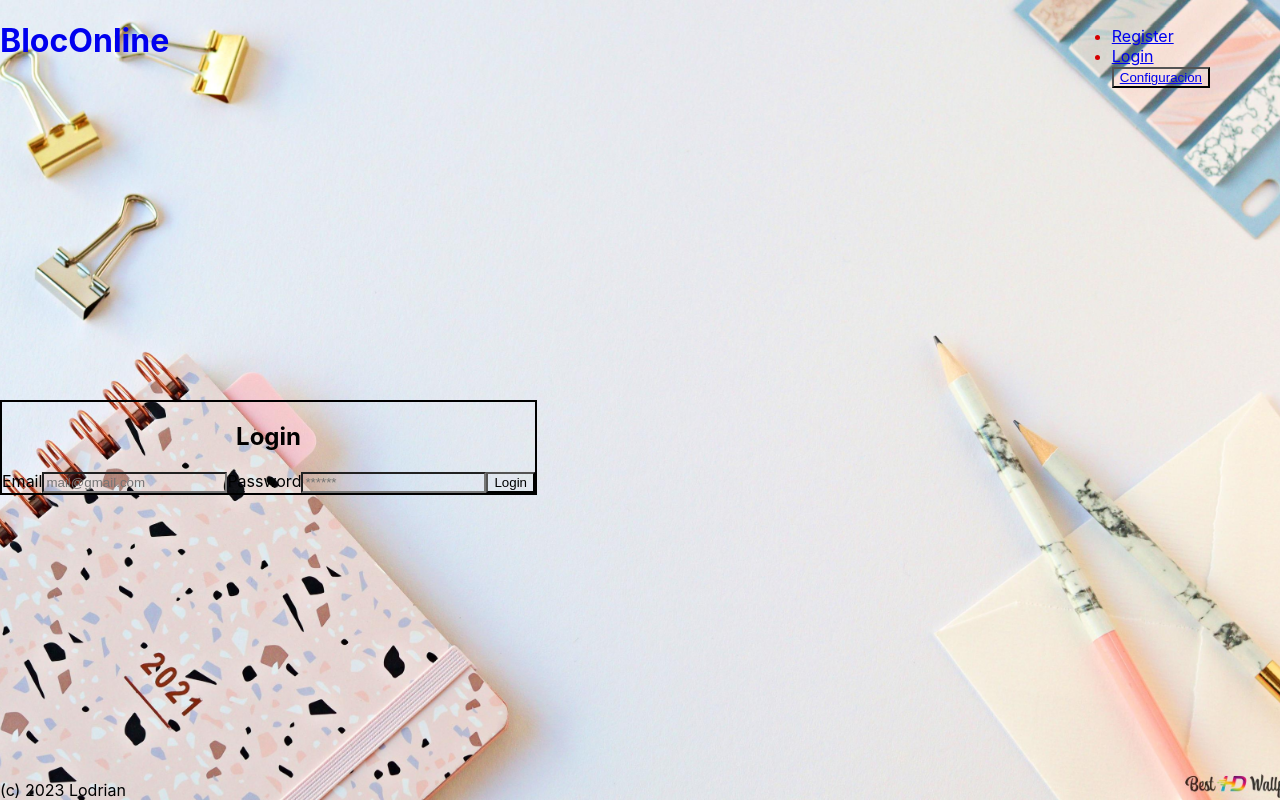
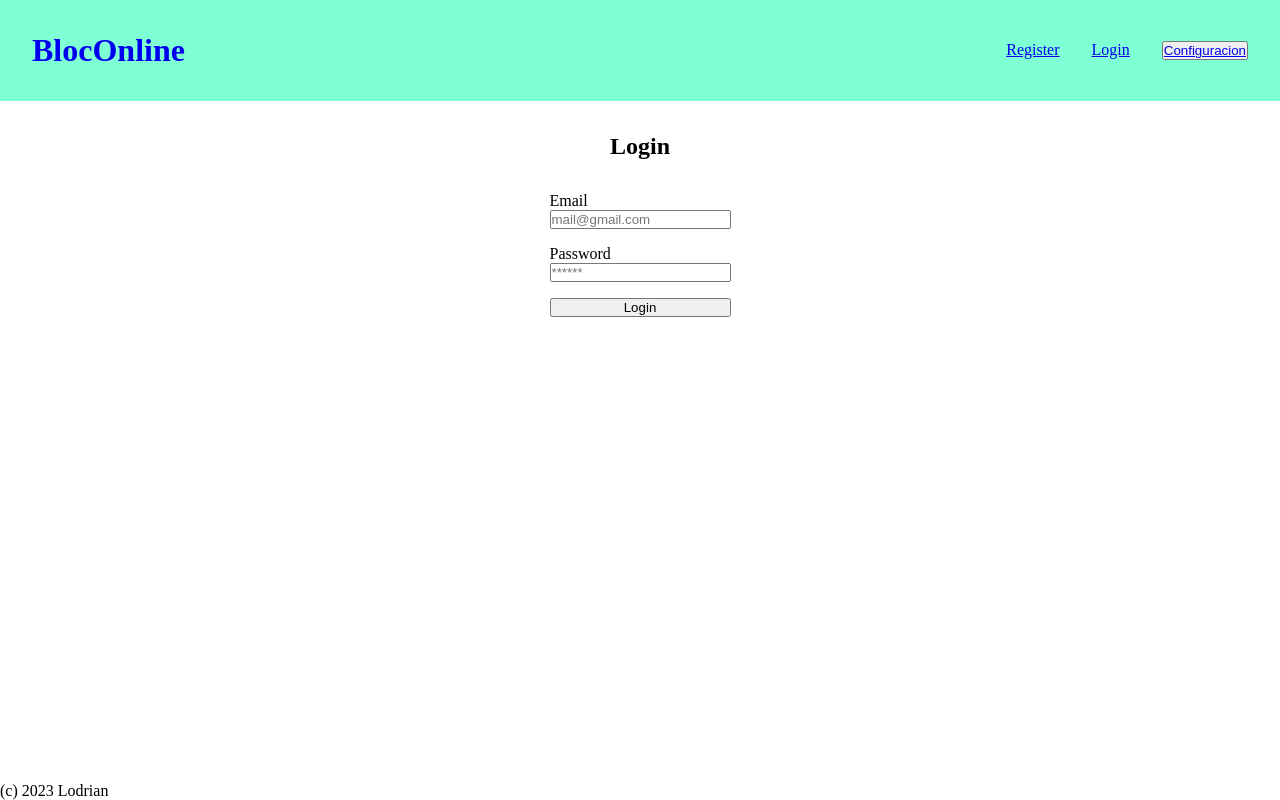
Before and after one commit to AdrianRiveraSegade/reactNotas, a React (Create React App) app: page /login in a window 1280 px wide. Built offline with nearby package versions, Linux system fonts and the light colour scheme.

Commit message:
mas arreglos

```diff
--- a/src/components/Auth.css
+++ b/src/components/Auth.css
@@ -1,11 +1,5 @@
-.head,
 .headLeft {
-  color: rgb(213, 0, 0);
-  text-decoration: none;
-} /* PORQUE NO FUNCIONA ESTO!! HALP*/
-
-.headLeft {
-  position: absolute;
-  top: 10px;
-  right: 70px;
+  list-style: none;
+  display: flex;
+  gap: 2rem;
 }
--- a/src/components/Header.css
+++ b/src/components/Header.css
@@ -1,12 +1,7 @@
 header {
-  position: fixed;
-  width: 100%;
-  content: "";
-  display: block;
-  position: absolute;
-  left: 0;
-  top: 0;
-  z-index: -1;
+  padding: 2rem;
+  display: flex;
+  justify-content: space-between;
+  align-items: center;
+  background-color: aquamarine;
 }
-
-/* HALP el boton de login y register no puedo ponerlo a la derecha */
--- a/src/components/LoginForm.js
+++ b/src/components/LoginForm.js
@@ -56,6 +56,7 @@ const LoginForm = () => {
 
   return (
     <form className="loginForm" onSubmit={handleLogin}>
+      <div>
         <label htmlFor="email">Email</label>
         <input
           id="email"
@@ -66,6 +67,8 @@ const LoginForm = () => {
           }}
           placeholder="mail@gmail.com"
         />
+      </div>
+      <div>
         <label htmlFor="password">Password</label>
         <input
           id="password"
@@ -76,6 +79,7 @@ const LoginForm = () => {
           }}
           placeholder="******"
         />
+      </div>
 
       <button disabled={loading}>Login</button>
     </form>
--- a/src/components/NewNoteForm.js
+++ b/src/components/NewNoteForm.js
@@ -56,7 +56,7 @@ const NewNoteForm = () => {
               throw new Error(body.message);
             } else {
               //Redireccionamos al usuario a la pagina principal
-              navigate("/");
+              navigate("/list");
             }
           } catch (error) {
             console.error(error);
--- a/src/components/Note.js
+++ b/src/components/Note.js
@@ -2,22 +2,33 @@ import NotePhoto from "./NotePhotos";
 import getTimeAgo from "../utils/getTimeAgo";
 
 const Note = ({ id, user_id, text, image, title, created_at }) => {
+  const deleteNote = async (id) => {
+    return false;
+  };
+
+  // if (id) console.log(id, user_id, text, image, title, created_at);
+
   return (
     <article className="entry">
+      {id && (
+        <>
           <header>
-        <h3>[title]</h3>
+            <h3>{title || "Sin titulo"}</h3>
           </header>
 
           <p>{text}</p>
 
-      {image?.length > 0 && <NotePhoto photos={image} title={title} />}
+          {image && <NotePhoto photos={image} title={title} />}
 
           <footer>
             <p className="noteDateAuthor">
               Publicado por <span>usuario {user_id}</span>
               {getTimeAgo(new Date(created_at))}
             </p>
+            <button onClick={() => deleteNote(id)}>Borrar nota</button>
           </footer>
+        </>
+      )}
     </article>
   );
 };
--- a/src/components/NoteList.js
+++ b/src/components/NoteList.js
@@ -4,7 +4,7 @@ import Note from "./Note";
 const NoteList = ({ notes }) => {
   return (
     <ul className="noteList">
-      {notes.map((note) => {
+      {notes?.map((note) => {
         const { id, user_id, text, created_at, title } = note;
 
         return (
--- a/src/hooks/useNoteByID.js
+++ b/src/hooks/useNoteByID.js
@@ -22,7 +22,7 @@ const useNoteById = (id) => {
           throw new Error(body.message);
         }
 
-        setNote(body.data.note);
+        setNote(body.data);
       } catch (error) {
         console.error(error);
         setErrorMessage(error.message);
@@ -30,10 +30,11 @@ const useNoteById = (id) => {
         setLoading(false);
       }
     };
+
     fetchNoteById();
-  }, [id]);
+  }, [token, id]);
 
-  return { note, loading, errorMessage };
+  return { note, setNote, loading, errorMessage };
 };
 
 export default useNoteById;
--- a/src/hooks/useNotes.js
+++ b/src/hooks/useNotes.js
@@ -5,9 +5,9 @@ import { useSearchParams } from "react-router-dom";
 //este hook carga las notas de la API y devuelve las notas en un objeto
 const useNotes = () => {
   const [notes, setNotes] = useState([]);
+  const [searchParams, setSearchParams] = useSearchParams();
   const [errorMessage, setErrorMessage] = useState("");
   const [loading, setLoading] = useState(false);
-  const [searchParams, setSearchParams] = useSearchParams();
 
   const { token } = useTokenContext();
 
@@ -35,7 +35,7 @@ const useNotes = () => {
         }
 
         //Cargamos los datos de las notas en el estado notas
-        setNotes(body.data.notes);
+        setNotes(body.data);
       } catch (error) {
         //Si salta algun error metemos el mensaje de errorMessage
         setErrorMessage(error.message);
@@ -45,8 +45,8 @@ const useNotes = () => {
       }
     };
 
-    fetchNotes();
-  }, [searchParams]);
+    if (token) fetchNotes();
+  }, [token, searchParams]);
 
   return {
     notes,
--- a/src/index.css
+++ b/src/index.css
@@ -1,13 +1,5 @@
-body {
+* {
   margin: 0;
-  font-family: -apple-system, BlinkMacSystemFont, 'Segoe UI', 'Roboto', 'Oxygen',
-    'Ubuntu', 'Cantarell', 'Fira Sans', 'Droid Sans', 'Helvetica Neue',
-    sans-serif;
-  -webkit-font-smoothing: antialiased;
-  -moz-osx-font-smoothing: grayscale;
+  padding: 0;
+  box-sizing: border-box;
 }
-
-code {
-  font-family: source-code-pro, Menlo, Monaco, Consolas, 'Courier New',
-    monospace;
-}
--- a/src/pages/HomePage.css
+++ b/src/pages/HomePage.css
@@ -1,4 +1,4 @@
-* {
+.HomePage {
   background: url(/public/fondo.jpg) no-repeat center fixed;
   background-size: cover;
 }
--- a/src/pages/ListadoNotas.js
+++ b/src/pages/ListadoNotas.js
@@ -6,6 +6,7 @@ import SearchForm from "../components/SearchForm";
 const ListadoNotas = () => {
   const { notes, errorMessage, loading, searchParams, setSearchParams } =
     useNotes();
+
   return (
     <section>
       <SearchForm
@@ -18,7 +19,7 @@ const ListadoNotas = () => {
       {loading}
       {errorMessage && <ErrorMessage msg={errorMessage} />}
 
-      {notes.length > 0 && <NoteList notes={notes} />}
+      {notes?.length > 0 && <NoteList notes={notes} />}
     </section>
   );
 };
--- a/src/pages/Login.css
+++ b/src/pages/Login.css
@@ -1,7 +1,17 @@
 section {
+  display: flex;
+  flex-direction: column;
+  align-items: center;
+  gap: 2rem;
+  margin-top: 2rem;
+}
+
+form.loginForm {
+  display: flex;
+  flex-direction: column;
+  gap: 1rem;
+}
+
+form.loginForm label {
   display: block;
-  text-align: center;
-  position: absolute;
-  top: 50%;
-  border: 2px solid black;
 }
```
Lines whose indentation alone changed are shown as unchanged.
